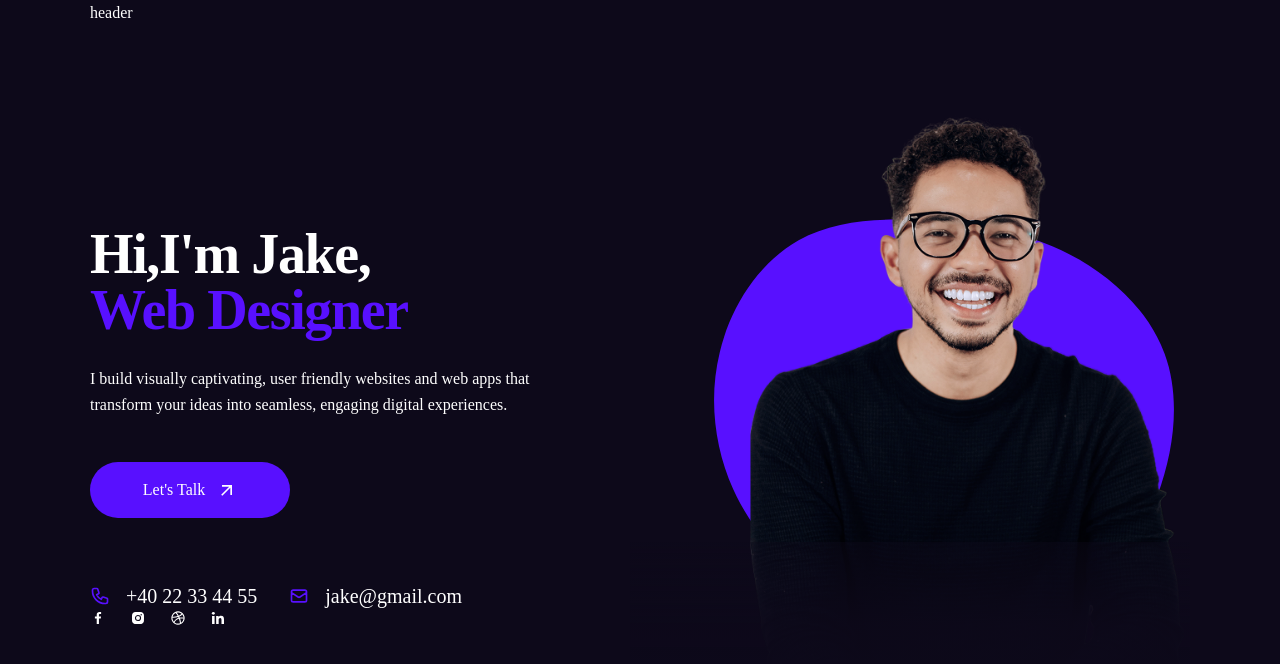
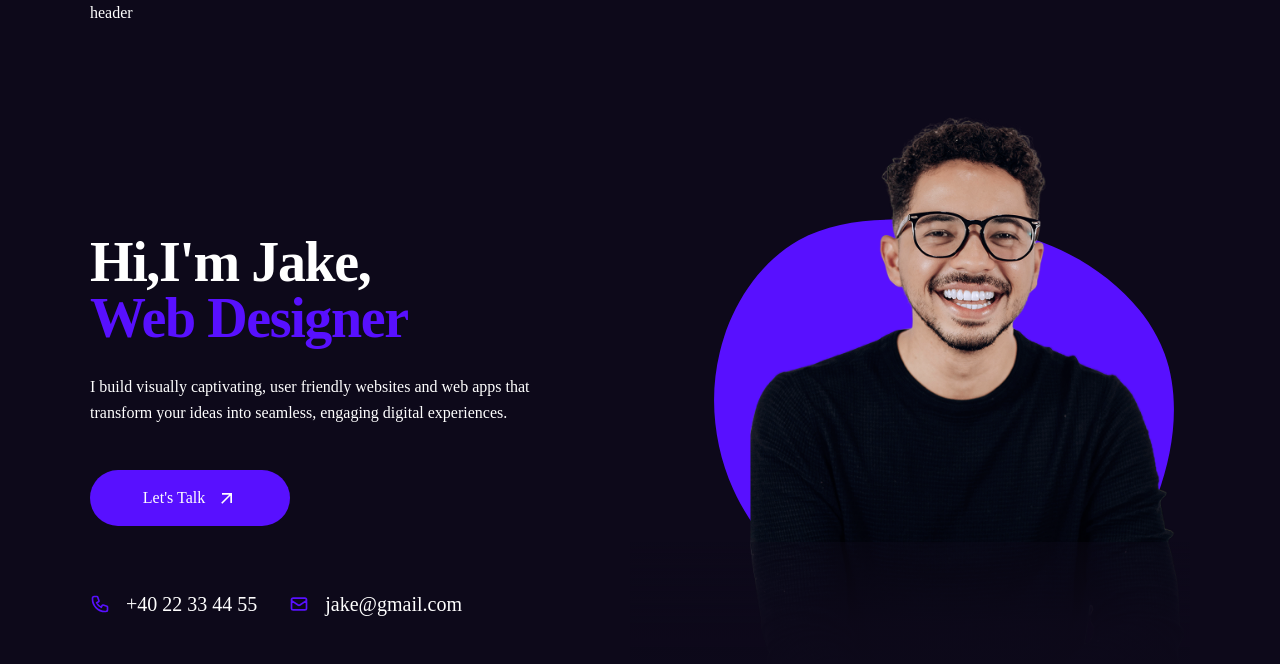
Before and after one commit to sinantech/sinantech-portfolio, a Next.js app: page / in a window 1280 px wide. Shown: the top 664 px of the page. Built offline with nearby package versions, Linux system fonts and the light colour scheme; a web font is replaced by a local one.

Commit message:
v1.8 Icon Web Adresses and Styles Adjusted

```diff
--- a/app/page.jsx
+++ b/app/page.jsx
@@ -47,7 +47,7 @@ const Home = () => {
             </div>
           </button>
           {/* contact info */}
-          <div className="flex flex-col xl:flex-row xl:items-center gap-4 xl:gap-8">
+          <div className="flex flex-col xl:flex-row xl:items-center gap-4 xl:gap-8 mb-12 xl:mb-0">
             {/* phone */}
             <div className="flex items-center gap-4 text-xl">
               <span className="text-accent">
@@ -58,14 +58,17 @@ const Home = () => {
             {/* mail */}
             <div className="flex items-center gap-4 text-xl">
               <span className="text-accent">
-                <HiOutlineMail className="tezt-xl" />
+                <HiOutlineMail className="text-xl" />
               </span>
               <span>jake@gmail.com</span>
             </div>
           </div>
           {/* socials */}
           <div>
-            <Socials containerStyles="flex 2xl:flex-col gap-6" />
+            <Socials
+              containerStyles="flex 2xl:flex-col gap-6 xl:hidden 2xl:flex 2xl:absolute 2xl:top-1/2 2xl:right-2 2xl-transform 2xl:-translate-x-1/2 2xl:-translate-y-1/2"
+              iconStyles="bg-accent text-white hover:bg-accent-hover transition w-[48px] h-[48px] text-[22px] flex items-center justify-center rounded-full cursor-pointer"
+            />
           </div>
         </div>
         {/* blob & image */}
--- /dev/null
+++ b/components/Pattern.jsx
@@ -0,0 +1,7 @@
+import React from "react";
+
+const Pattern = () => {
+  return <div></div>;
+};
+
+export default Pattern;
--- a/components/Socials.jsx
+++ b/components/Socials.jsx
@@ -1,3 +1,4 @@
+import Link from "next/link";
 import {
   BiLogoFacebook,
   BiLogoInstagramAlt,
@@ -8,35 +9,36 @@ import {
 const socials = [
   {
     icon: <BiLogoFacebook />,
-    path: "",
+    path: "https://www.facebook.com/",
   },
-
   {
     icon: <BiLogoInstagramAlt />,
-    path: "",
+    path: "https://www.instagram.com/",
   },
-
   {
     icon: <BiLogoDribbble />,
-    path: "",
+    path: "https://dribbble.com/",
   },
-
   {
     icon: <BiLogoLinkedin />,
-    path: "",
+    path: "https://www.linkedin.com/",
   },
 ];
 
 const Socials = ({ containerStyles, iconStyles }) => {
   return (
     <div className={containerStyles}>
-      {socials.map((item, index) => {
-        return (
-          <div key={index} className={iconStyles}>
-            {item.icon}
-          </div>
-        );
-      })}
+      {socials.map((item, index) => (
+        <Link
+          key={index}
+          href={item.path}
+          target="_blank"
+          rel="noopener noreferrer"
+          className={iconStyles}
+        >
+          {item.icon}
+        </Link>
+      ))}
     </div>
   );
 };
```
